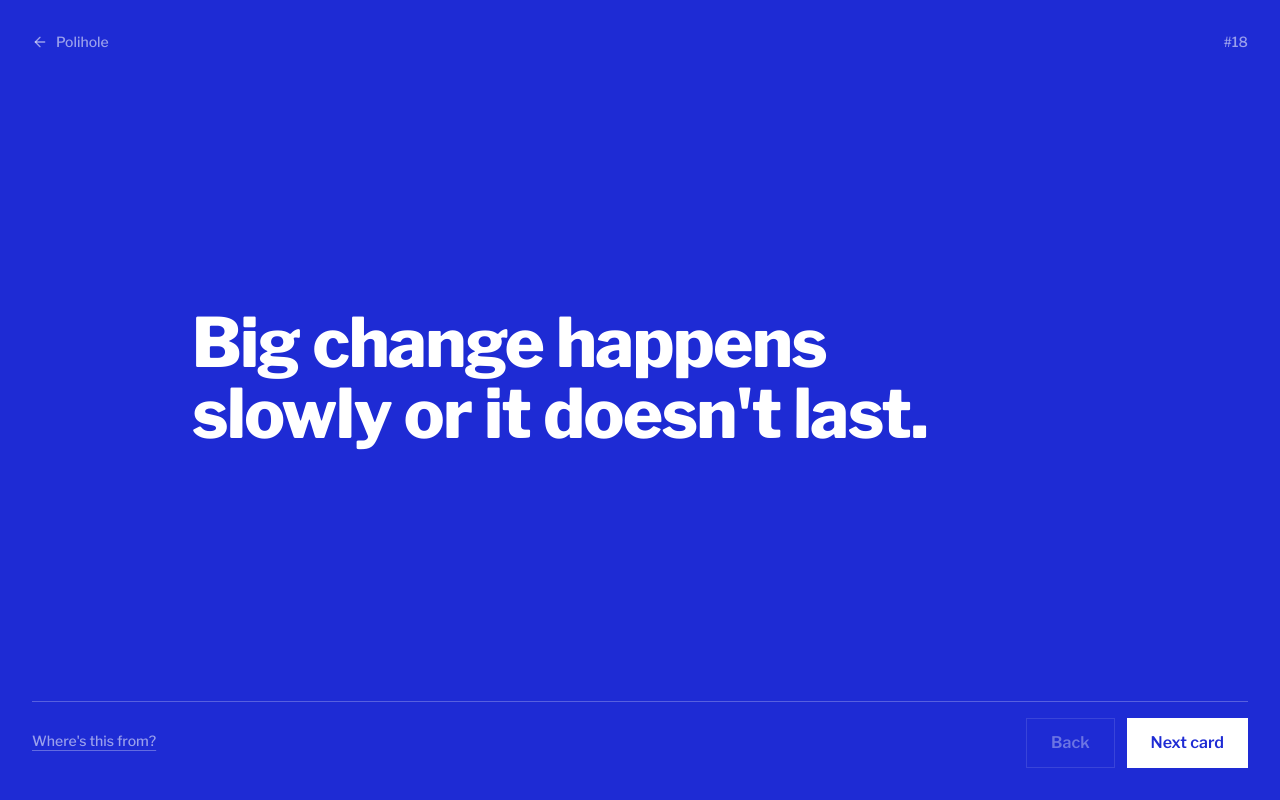
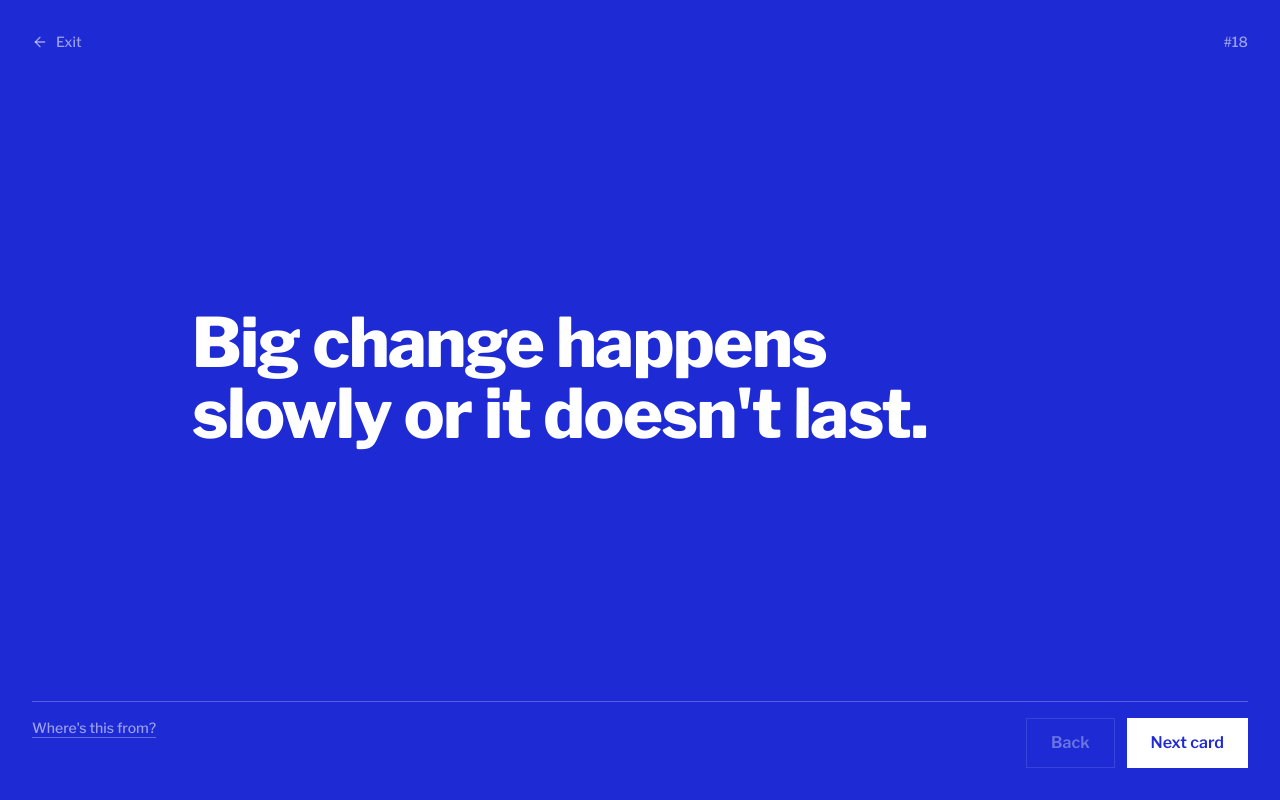
Before and after one commit to kleinlennart/polihole, a Next.js app: page /polihole/deck in a window 1280 px wide. Built offline with nearby package versions, Linux system fonts and the light colour scheme.

Commit message:
improve ui

```diff
--- a/components/card-shell.tsx
+++ b/components/card-shell.tsx
@@ -95,10 +95,11 @@ export function CardShell({
       <header className="flex items-center justify-between px-5 pt-5 sm:px-8 sm:pt-7">
         <Link
           href="/"
+          aria-label={`${content.deck.exit} ${title}`}
           className={`-ml-2 flex items-center gap-2 px-2 py-1 text-sm font-medium ${s.quiet} transition-colors hover:text-current focus-visible:outline focus-visible:outline-2 focus-visible:outline-offset-2`}
         >
           <ArrowLeft aria-hidden className="size-4" />
-          {title}
+          {content.deck.exit}
         </Link>
         {cardNumber === null ? null : (
           <p className={`text-sm font-medium tabular-nums ${s.quiet}`}>
@@ -116,7 +117,7 @@ export function CardShell({
 
       <footer className="px-5 pb-5 sm:px-8 sm:pb-8">
         <div
-          className={`flex flex-col gap-3 border-t pt-4 sm:flex-row-reverse sm:items-center sm:justify-between ${s.hairline}`}
+          className={`flex flex-col gap-3 border-t pt-4 sm:flex-row-reverse sm:items-start sm:justify-between ${s.hairline}`}
         >
           <div className="flex gap-3">
             <button
--- a/content/en.json
+++ b/content/en.json
@@ -15,6 +15,7 @@
   },
   "deck": {
     "cardIndex": "#{index}",
+    "exit": "Exit",
     "back": "Back",
     "next": "Next card",
     "restart": "Shuffle and deal again",
```
Also changed, not shown: 1 other file (tests, documents, lock files or other folders).
